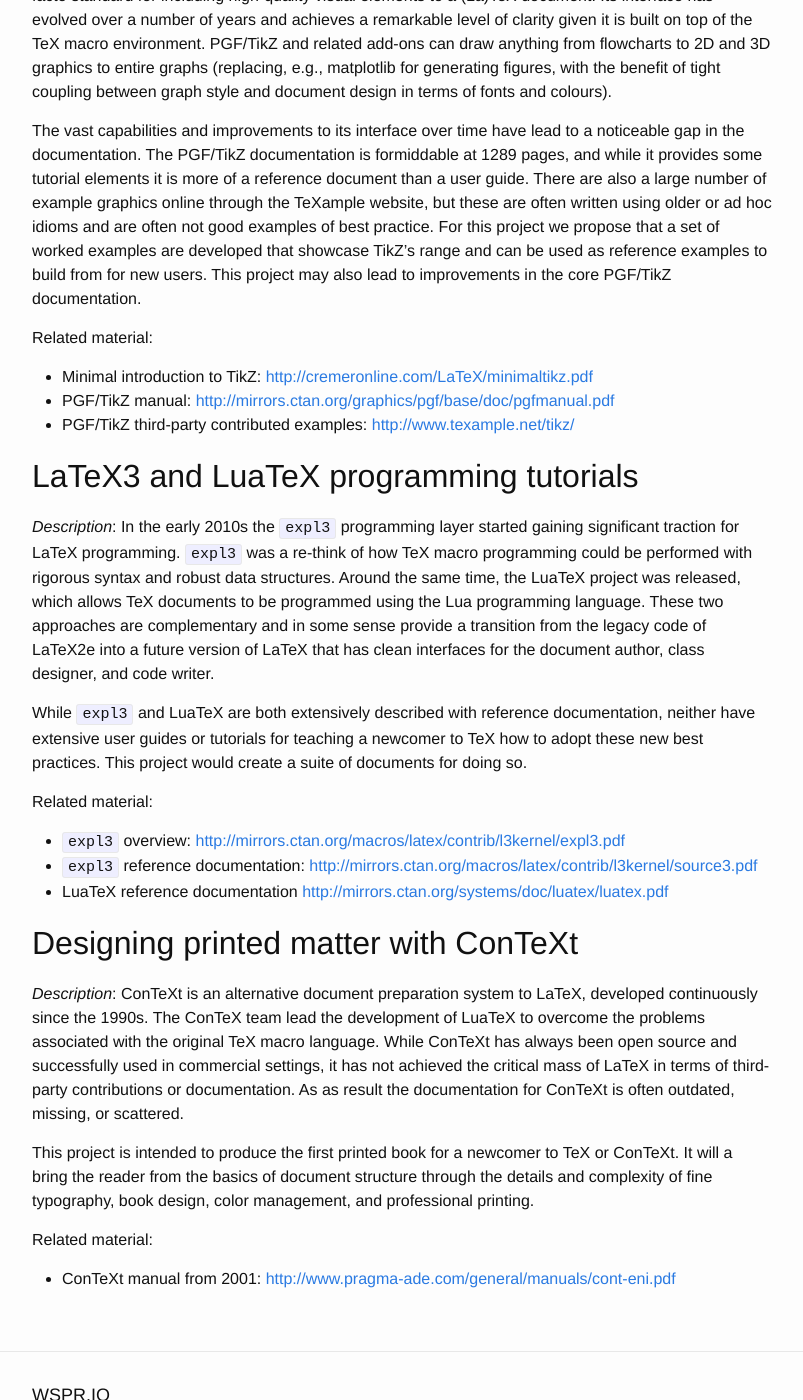
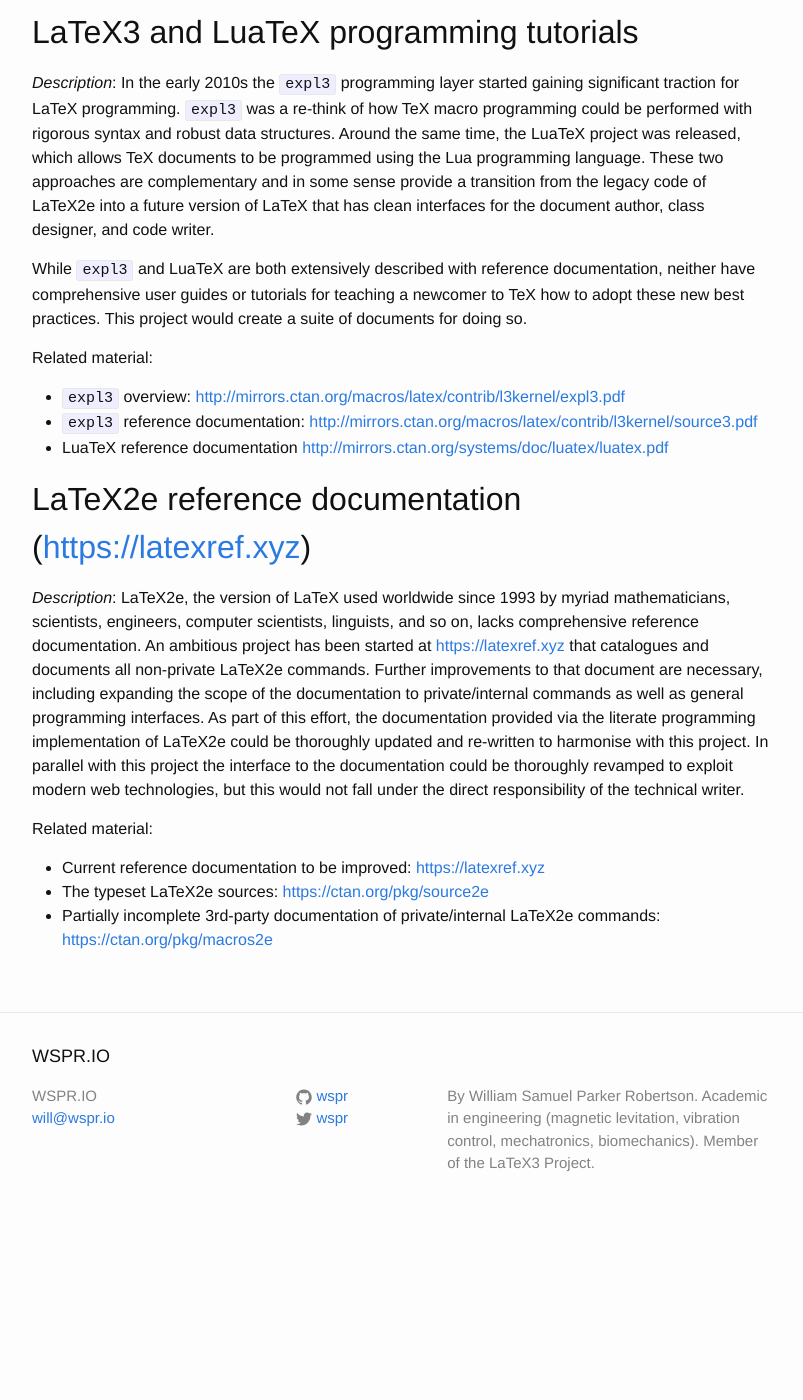
Before and after one commit to wspr/wspr.github.io, a Jekyll site: the page built from _posts/2019-04-19-gsod.md, in a window 1280 px wide and 1400 px high, scrolled down 1565 px. Shown: the whole window, without its empty margins (238-1041 px from the left). Built offline with Jekyll 4.4.1, drawn with Linux system fonts in a browser that asks for light colours; after the commit the page ends 2800 px from its top, so only the background shows below that; some of the changed text lies outside the part shown.

Commit message:
remove context gsod idea and tweak others

```diff
--- a/_posts/2019-04-19-gsod.md
+++ b/_posts/2019-04-19-gsod.md
@@ -11,19 +11,6 @@ The TeX ecosystem is somewhat unique in the open source software world in that i
 However, just because code in TeX Live tends to come with PDF documentation doesn't mean there aren't ample opportunities for more and better documentation. Below I've listed our intended entries into our Google Season of Docs submission.
 
 ********
-
-## LaTeX2e reference documentation (<https://latexref.xyz>)
-
-*Description*: LaTeX2e, the version of LaTeX used worldwide since 1993 by myriad mathematicians, scientists, engineers, computer scientists, linguists, and so on, lacks comprehensive reference documentation.
-An ambitious project has been started at <https://latexref.xyz> that catalogues and documents all non-private LaTeX2e commands. Further improvements to that document are necessary, including expanding the scope of the documentation to private/internal commands as well as general programming interfaces.
-As part of this effort, the documentation provided via the literate programming implementation of LaTeX2e could be thoroughly updated and re-written to harmonise with this project.
-
-Related material:
-
-* Current reference documentation to be improved: <https://latexref.xyz>
-* The typeset LaTeX2e sources: <https://ctan.org/pkg/source2e>
-* Partially incomplete 3rd-party documentation of private/internal LaTeX2e commands: <https://ctan.org/pkg/macros2e>
-
 
 ## Best practice LaTeX for the web
 
@@ -65,7 +52,7 @@ Related material:
 Around the same time, the LuaTeX project was released, which allows TeX documents to be programmed using the Lua programming language.
 These two approaches are complementary and in some sense provide a transition from the legacy code of LaTeX2e into a future version of LaTeX that has clean interfaces for the document author, class designer, and code writer.
 
-While `expl3` and LuaTeX are both extensively described with reference documentation, neither have extensive user guides or tutorials for teaching a newcomer to TeX how to adopt these new best practices. This project would create a suite of documents for doing so.
+While `expl3` and LuaTeX are both extensively described with reference documentation, neither have comprehensive user guides or tutorials for teaching a newcomer to TeX how to adopt these new best practices. This project would create a suite of documents for doing so.
 
 Related material:
 
@@ -74,12 +61,16 @@ Related material:
 * LuaTeX reference documentation <http://mirrors.ctan.org/systems/doc/luatex/luatex.pdf>
 
 
-## Designing printed matter with ConTeXt
 
-*Description*: ConTeXt is an alternative document preparation system to LaTeX, developed continuously since the 1990s. The ConTeX team lead the development of LuaTeX to overcome the problems associated with the original TeX macro language. While ConTeXt has always been open source and successfully used in commercial settings, it has not achieved the critical mass of LaTeX in terms of third-party contributions or documentation. As as result the documentation for ConTeXt is often outdated, missing, or scattered.
+## LaTeX2e reference documentation (<https://latexref.xyz>)
 
-This project is intended to produce the first printed book for a newcomer to TeX or ConTeXt. It will a bring the reader from the basics of document structure through the details and complexity of fine typography, book design, color management, and professional printing.
+*Description*: LaTeX2e, the version of LaTeX used worldwide since 1993 by myriad mathematicians, scientists, engineers, computer scientists, linguists, and so on, lacks comprehensive reference documentation.
+An ambitious project has been started at <https://latexref.xyz> that catalogues and documents all non-private LaTeX2e commands. Further improvements to that document are necessary, including expanding the scope of the documentation to private/internal commands as well as general programming interfaces.
+As part of this effort, the documentation provided via the literate programming implementation of LaTeX2e could be thoroughly updated and re-written to harmonise with this project.
+In parallel with this project the interface to the documentation could be thoroughly revamped to exploit modern web technologies, but this would not fall under the direct responsibility of the technical writer.
 
 Related material:
 
-* ConTeXt manual from 2001: <http://www.pragma-ade.com/general/manuals/cont-eni.pdf>
+* Current reference documentation to be improved: <https://latexref.xyz>
+* The typeset LaTeX2e sources: <https://ctan.org/pkg/source2e>
+* Partially incomplete 3rd-party documentation of private/internal LaTeX2e commands: <https://ctan.org/pkg/macros2e>
```
